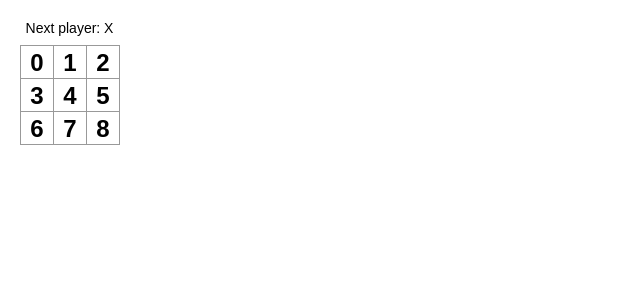
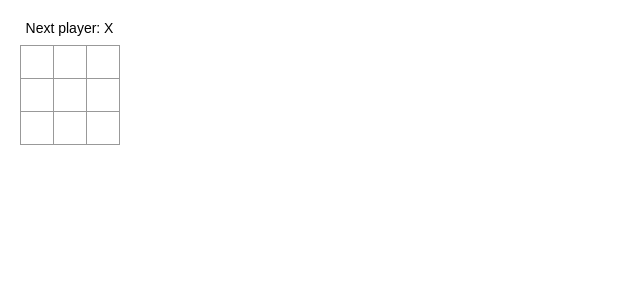
Before and after one commit to zl7261/react-tutorial, a React (Create React App) app: page / in a window 1280 px wide. Shown: the top 300 px of the page, without its empty margins (0-640 px from the left). Built offline with nearby package versions, Linux system fonts and the light colour scheme.

Commit message:
prop state generic loop in render function

```diff
--- a/src/component/Board.tsx
+++ b/src/component/Board.tsx
@@ -2,31 +2,27 @@ import React from 'react'
 import {Square} from './Square'
 
 export class Board extends React.Component {
-  renderSquare(value: number) {
-    return <Square value={value}/>
-  }
+
 
   render() {
     const status = 'Next player: X'
-
+    const arr = [[0, 1, 2], [3, 4, 5], [6, 7, 8]]
     return (
       <div>
         <div className="status">{status}</div>
-        <div className="board-row">
-          {this.renderSquare(0)}
-          {this.renderSquare(1)}
-          {this.renderSquare(2)}
-        </div>
-        <div className="board-row">
-          {this.renderSquare(3)}
-          {this.renderSquare(4)}
-          {this.renderSquare(5)}
-        </div>
-        <div className="board-row">
-          {this.renderSquare(6)}
-          {this.renderSquare(7)}
-          {this.renderSquare(8)}
-        </div>
+        {
+          arr.map(row => {
+            return (
+              <div className="board-row">
+                {
+                  row.map(column => {
+                    return <Square value={column}/>
+                  })
+                }
+              </div>
+            )
+          })
+        }
       </div>
     )
   }
--- a/src/component/Square.tsx
+++ b/src/component/Square.tsx
@@ -1,13 +1,27 @@
 import React from 'react'
-export interface SquareProps {
+
+interface SquareProps {
   value: number
 }
-export class Square extends React.Component<SquareProps> {
+interface SquareState {
+  value: number|null|string
+}
+
+export class Square extends React.Component<SquareProps,SquareState> {
+  constructor(props: SquareProps) {
+    super(props)
+    this.state = {
+      value: null
+    }
+  }
+
   render() {
     return (
-      <button className="square">
-        {this.props.value}
+      <button
+        className="square"
+        onClick={() => this.setState({value: 'X'})}>
+        {this.state.value}
       </button>
-    );
+    )
   }
 }
```
